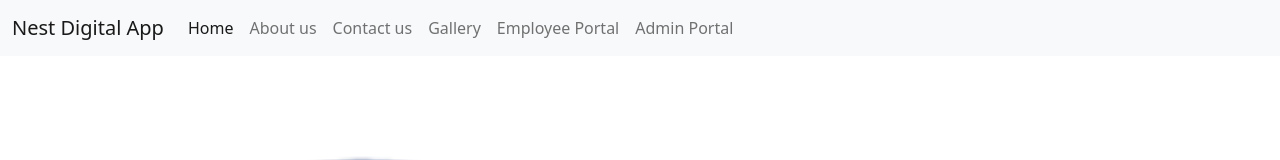
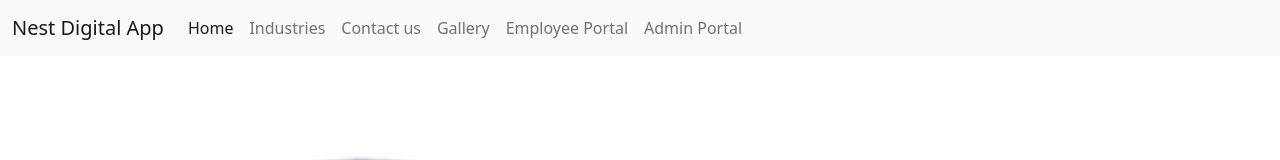
Before and after one commit to rahul3520/NestDigitalApp, an Angular app: page / in a window 1280 px wide. Shown: the top 160 px of the page. Built offline with nearby package versions, Linux system fonts and the light colour scheme.

Commit message:
navbar text changed"

```diff
--- a/src/app/nav-bar/nav-bar.component.html
+++ b/src/app/nav-bar/nav-bar.component.html
@@ -10,7 +10,7 @@
             <a class="nav-link active" aria-current="page" routerLink="/">Home</a>
           </li>
           <li class="nav-item">
-            <a class="nav-link" routerLink="/aboutUS">About us</a>
+            <a class="nav-link" routerLink="/aboutUS">Industries</a>
           </li>
           <li class="nav-item">
             <a class="nav-link" routerLink="#">Contact us</a>
```
